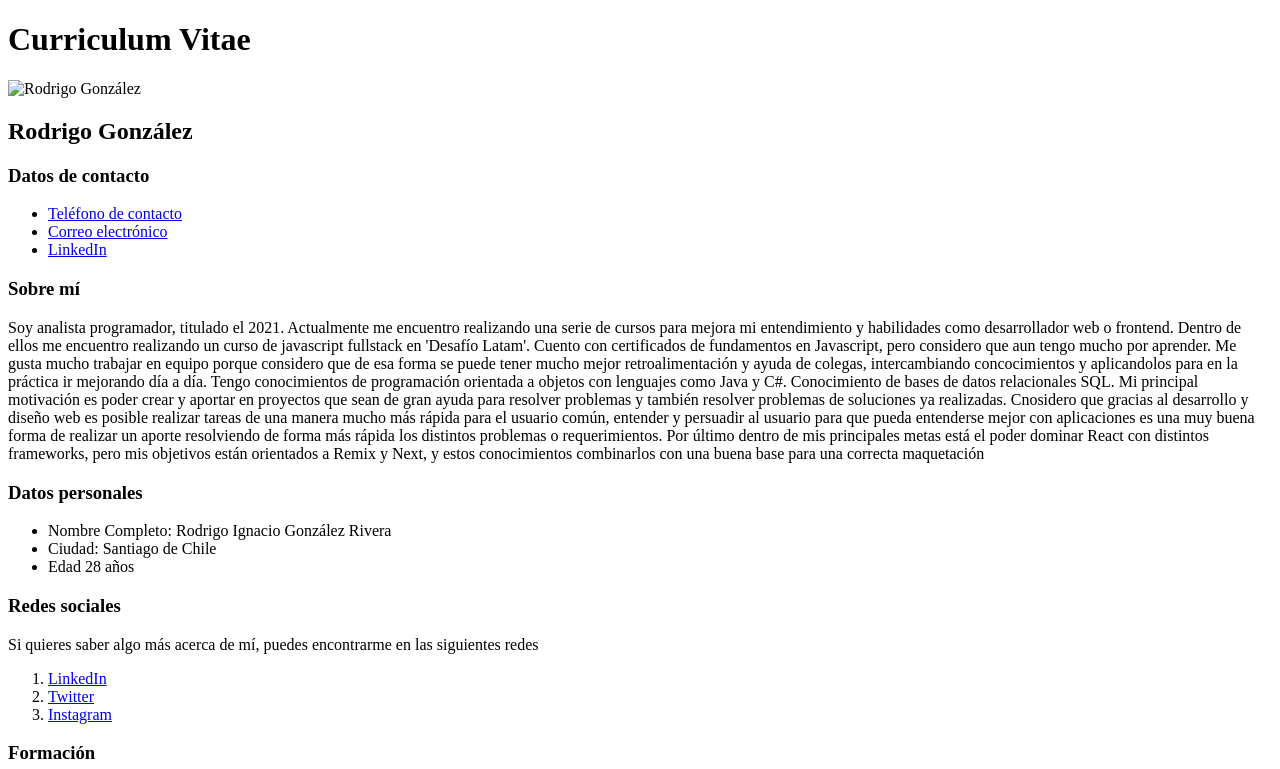
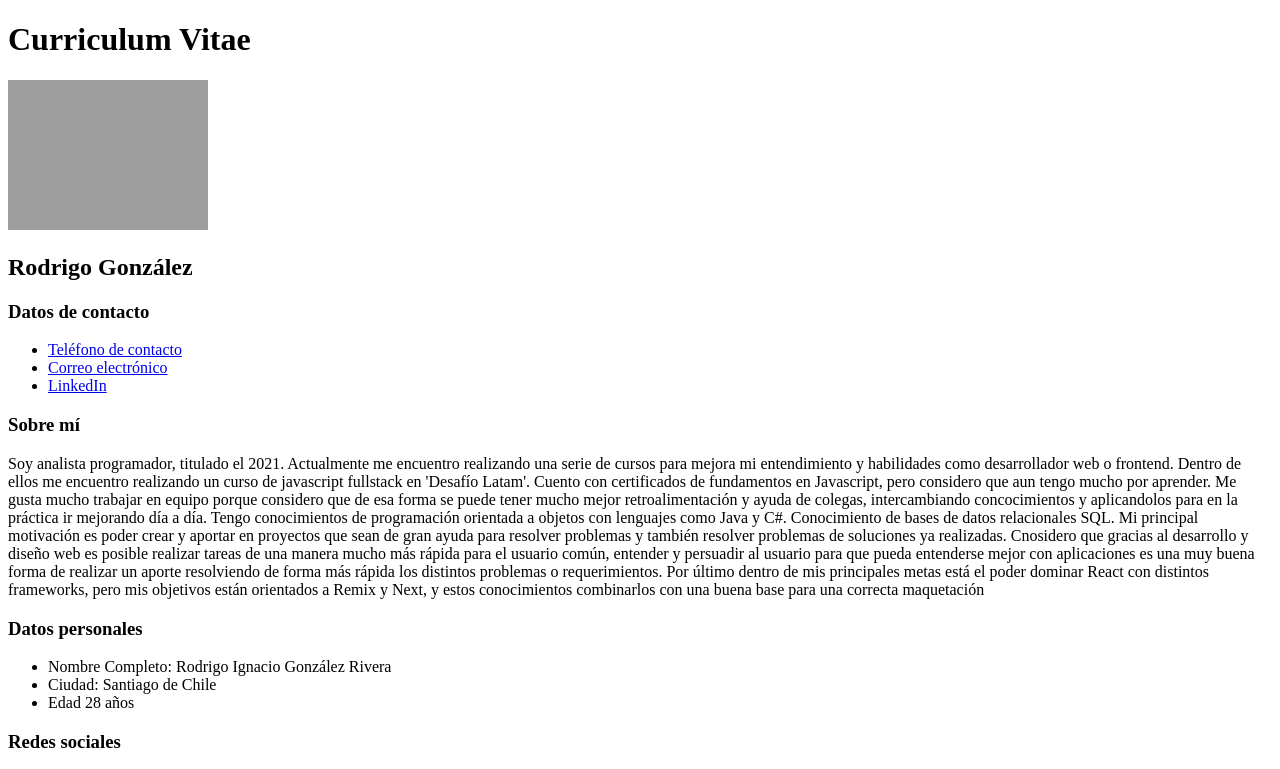
Before and after one commit to rigozdev/desafio-html-desafio-latam, a plain HTML site: page index.html in a window 1280 px wide. Shown: the top 769 px of the page. Drawn offline with Linux system fonts and the light colour scheme; the site is published under a folder, as on GitHub Pages, so addresses that start at the root find nothing.

Commit message:
intento de solucion de carga de imagenes 4

```diff
--- a/index.html
+++ b/index.html
@@ -10,7 +10,7 @@
 <body>
     <!-- Título, imágen y nombre -->
     <h1>Curriculum Vitae</h1>
-    <img src="/assets/imgs/rodrigo-gonzalez-img.jpg" alt="Rodrigo González" width="200px">
+    <img src="assets/imgs/rodrigo-gonzalez-img.jpg" width="200px">
     <h2>Rodrigo González</h2>
 
 
```
